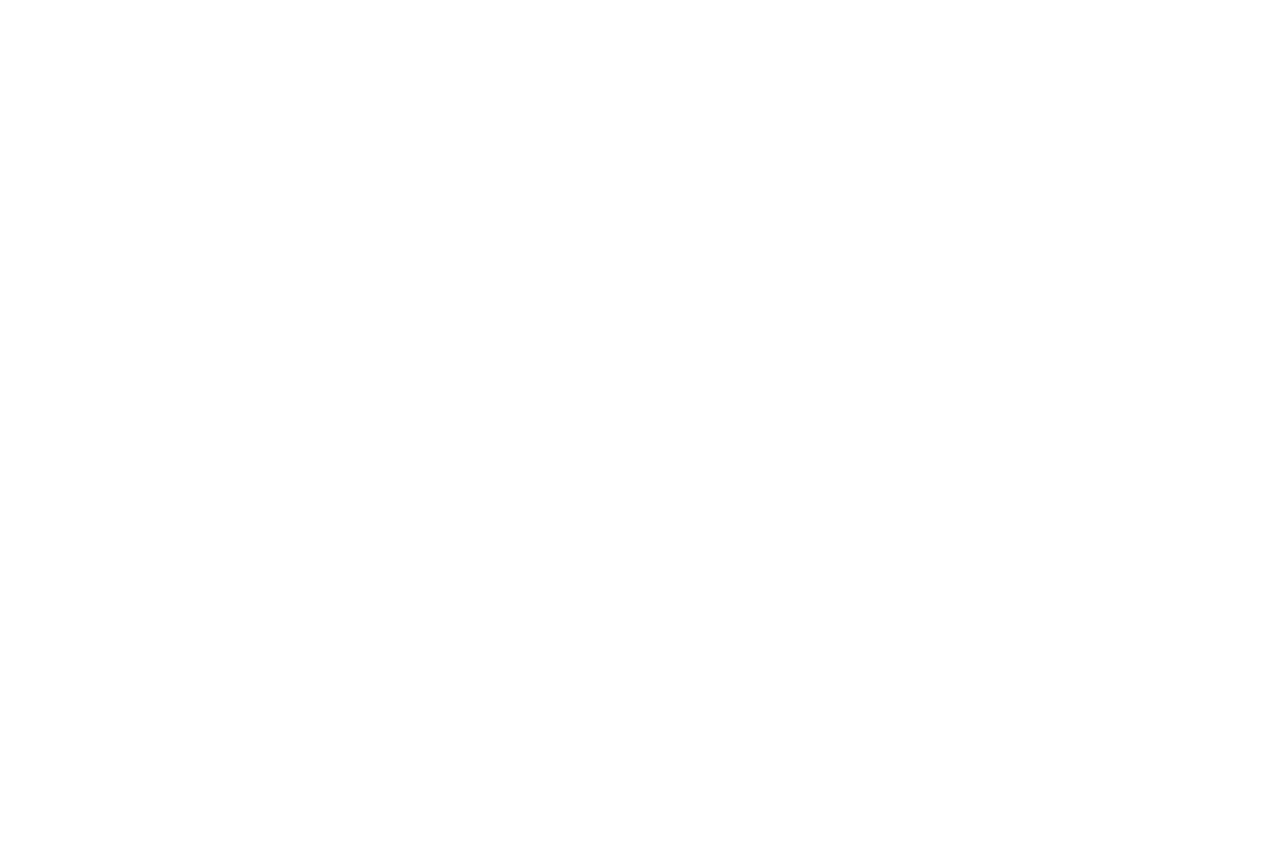
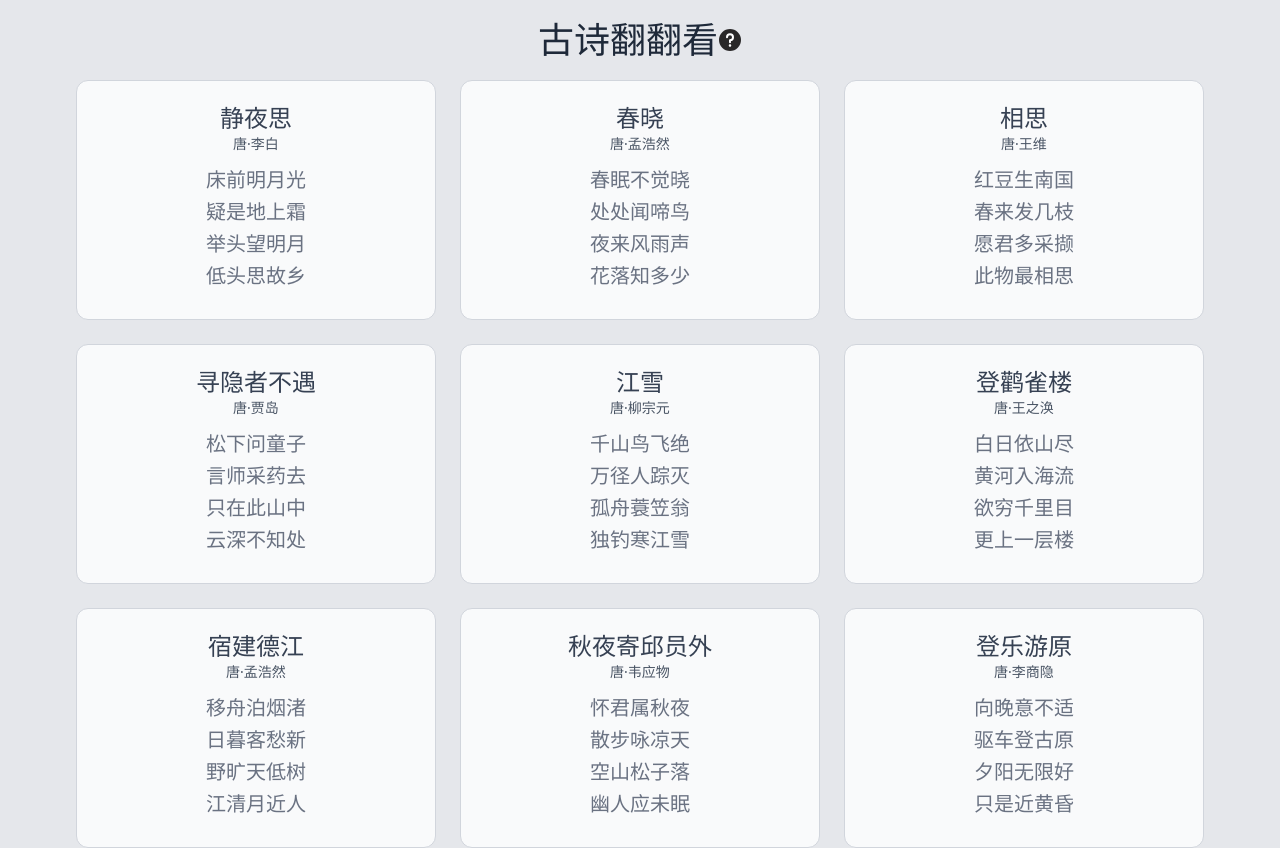
Before and after one commit to coolcao/poetry-match-ng, an Angular app: page /start in a window 1280 px wide. Before the commit this address led to /. Shown: the top 848 px of the page. Before the commit the page ends 800 px from the top, so only its background shows below. Built offline with nearby package versions, Linux system fonts and the light colour scheme.

Commit message:
修改路由到根路由

```diff
--- a/src/app/app-routing.module.ts
+++ b/src/app/app-routing.module.ts
@@ -2,8 +2,7 @@ import { NgModule } from '@angular/core';
 import { RouterModule, Routes } from '@angular/router';
 
 const routes: Routes = [
-  { path: '', redirectTo: 'poetry-match', pathMatch: 'full' },
-  { path: 'poetry-match', loadChildren: () => import('./poetry-match/poetry-match.module').then(m => m.PoetryMatchModule) },
+  { path: '', loadChildren: () => import('./poetry-match/poetry-match.module').then(m => m.PoetryMatchModule) },
 ];
 
 @NgModule({
--- a/src/app/poetry-match/poetry-start-page/poetry-start-page.component.ts
+++ b/src/app/poetry-match/poetry-start-page/poetry-start-page.component.ts
@@ -22,7 +22,7 @@ export class PoetryMatchStartPageComponent implements OnInit {
   }
 
   startGame(poetryName: string) {
-    this.router.navigate(['poetry-match', 'board'], { queryParams: { poetryName } });
+    this.router.navigate(['board'], { queryParams: { poetryName } });
   }
 
 }
```
